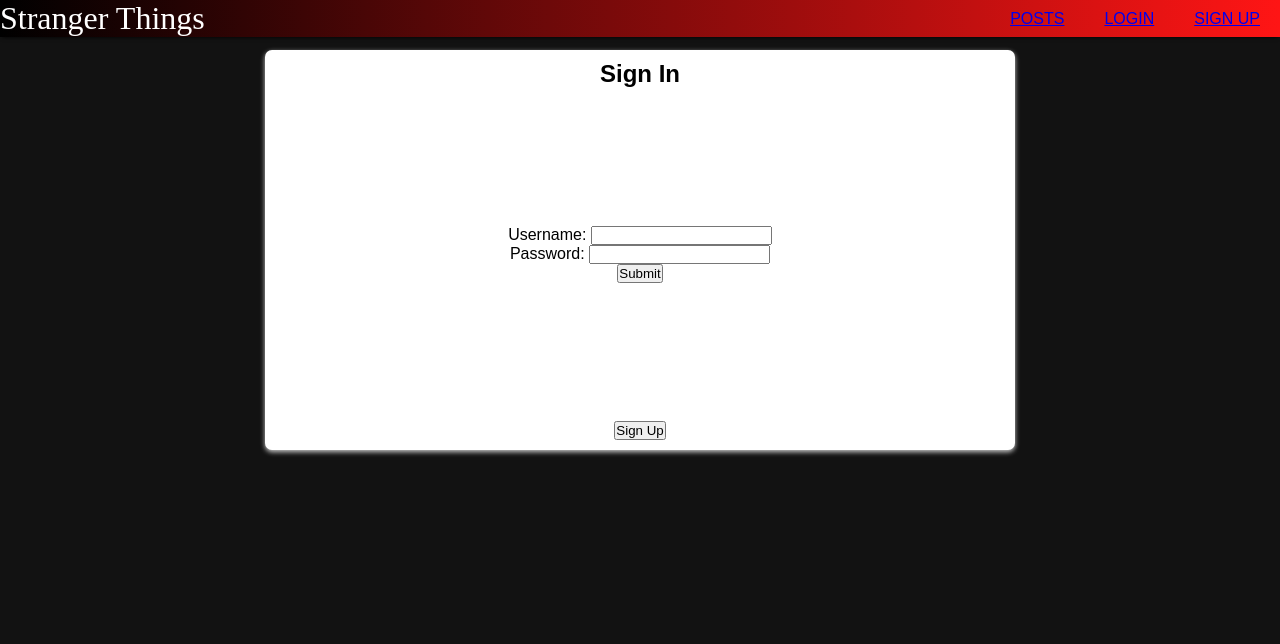
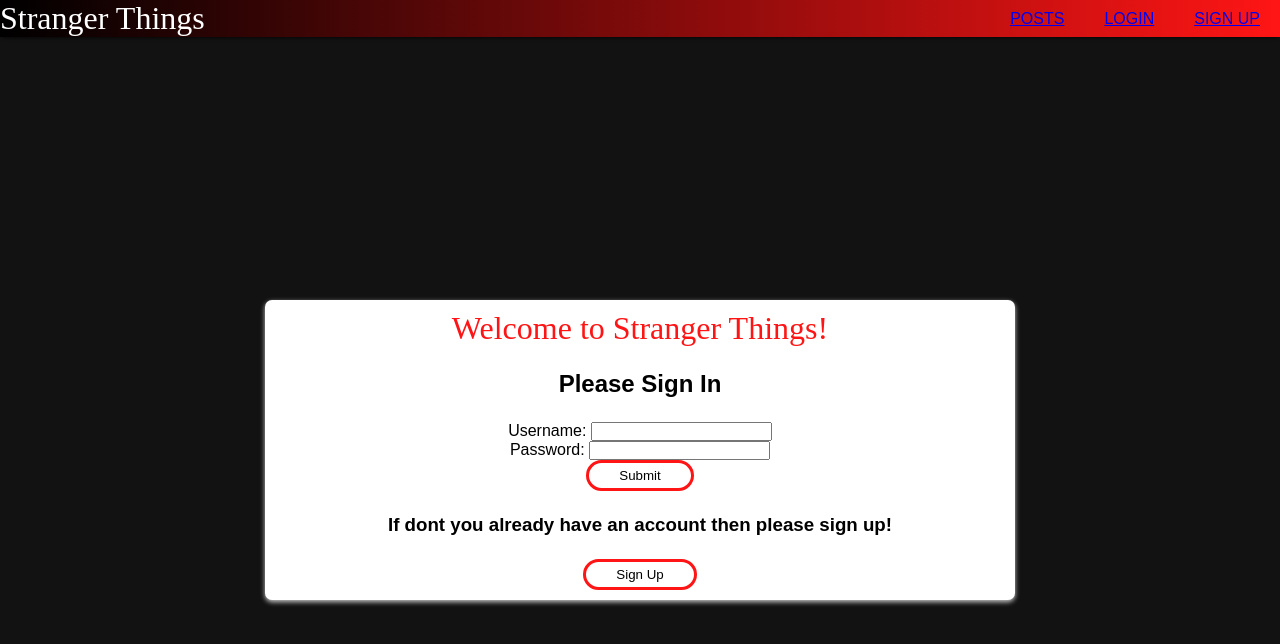
Before and after one commit to GoldenNole/mystrangerthings, a React (Vite) app: page /login in a window 1280 px wide. Shown: the top 644 px of the page. Built offline with nearby package versions, Linux system fonts and the light colour scheme.

Commit message:
Css work and some other changes

```diff
--- a/src/components/DisplayPosts.jsx
+++ b/src/components/DisplayPosts.jsx
@@ -38,7 +38,7 @@
   const postsToDisplay = searchTerm.length ? filteredPosts : posts;
 
   return (
-    <div>
+    <div className="main-container">
       <div className="container">
         <h1>Welcome to Stranger Things!</h1>
         <h2>Search</h2>
@@ -47,10 +47,13 @@
           placeholder="Search Posts"
           onChange={handleChange}
         />
-        {token && (
-        <button className="btn" onClick={() => navigate(`/newpost`)}> Create a Post</button>
-        )}
       </div>
+      {token && (
+        <div className="container">
+          <h1>Create a New Post!</h1>
+          <button className="btn" onClick={() => navigate(`/newpost`)}>Create</button>
+        </div>
+      )}
       {postsToDisplay.map((post) => (
         <div key={post._id} className="container">
           <h1>{post.title}</h1>
--- a/src/components/DisplaySinglePost.jsx
+++ b/src/components/DisplaySinglePost.jsx
@@ -3,6 +3,12 @@
 import { deletePost, fetchPosts, postMessage } from "../API/main";
 import { useParams } from "react-router-dom";
 import Header from "./Header";
+
+/*
+{token && post.isAuthor && (
+            <button className="btn" onClick={() => navigate(`/editpost`)}>Edit</button>
+          )}
+  */
 
 const DisplaySinglePost = () => {
   const [post, setPost] = useState([]);
@@ -27,7 +33,7 @@
   async function handleMessage() {
     try {
       const result = await postMessage(postId, message);
-      getAllPosts();
+      navigate(`/`);
     } catch (error) {
       console.error(error);
     }
@@ -45,24 +51,24 @@
   return (
     <div>
       <Header />
+      <div className="main-container">
       {post.map((post) => (
-        <div key={post._id} className="container">
+        <div key={post._id}>
+          <div className="container">
           <h1>{post.title}</h1>
           <h4>Posted by: {post.author.username}</h4>
           <h3>{post.description}</h3>
           <h3>Asking Price: {post.price}</h3>
           <h3>Location: {post.location}</h3>
           <h3>Will Deliver: {post.willDeliver ? "Yes" : "No"}</h3>
-
+          <br></br>
           {token && post.isAuthor && (
-            <button className="btn" onClick={() => navigate(`/editpost`)}>Edit</button>
+            <button className="delete-btn" onClick={() => handleDelete(post._id)}>Delete</button>
           )}
-          {token && post.isAuthor && (
-            <button className="btn" onClick={() => handleDelete(post._id)}>Delete</button>
-          )}
+          </div>
           {token && !post.isAuthor && (
-            <div>
-              <h3>Message</h3>
+            <div className="container">
+              <h2>Leave a Message</h2>
               <form>
                   <input
                     value={message}
@@ -72,19 +78,25 @@
                     onChange={(e) => setMessage(e.target.value)}
                   />
               </form>
-              <button onClick={() => handleMessage()}>
+              <button className="btn" onClick={() => handleMessage()}>
                 Submit
               </button>
             </div>
           )}
+          {token && post.isAuthor && (
+            <div>
+          <h1>Messages</h1>
           {post.messages.map((message) => (
-            <div key={message._id}>
-              <h3>{message.content} {message.fromUser.username}</h3>
+            <div className="container" key={message._id}>
+              <h2>{message.fromUser.username}</h2>
+              <h3>{message.content}</h3>
             </div>
           ))}
+          </div>)}
         </div>
       ))}
-      <button onClick={() => navigate(`/`)}> Back to Posts</button>
+      <button className="btn" onClick={() => navigate(`/`)}> Back to Posts</button>
+      </div>
     </div>
   );
 }
--- a/src/components/Login.jsx
+++ b/src/components/Login.jsx
@@ -6,7 +6,6 @@
 const Login = () => {
   const [username, setUsername] = useState("");
   const [password, setPassword] = useState("");
-  const [error, setError] = useState("");
   const navigate = useNavigate();
   const token = localStorage.getItem("token");
   console.log("LOGIN TOKEN", token);
@@ -23,7 +22,7 @@
         localStorage.setItem("token", result.data.token);
         navigate("/profile");
       } catch (error) {
-        setError("Username or Password is incorrect, please try again!");
+        alert("Username or Password is incorrect, please try again!");
       }
     }
   };
@@ -31,9 +30,9 @@
   return (
     <>
       <Header />
-      <div className="container">
-      <h2>Sign In</h2>
-      {error && <p>{error}</p>}
+      <div className="login_container center">
+      <h1>Welcome to Stranger Things!</h1>
+      <h2>Please Sign In</h2>
       <form onSubmit={handleSubmit}>
         <label value={username} onChange={(e) => setUsername(e.target.value)}>
           Username: <input />
@@ -43,9 +42,10 @@
           Password: <input />
         </label>
         <br></br>
-        <button>Submit</button>
+        <button className="btn">Submit</button>
       </form>
-      <button onClick={() => navigate("/register")}>Sign Up</button>
+      <h3>If dont you already have an account then please sign up!</h3>
+      <button className="btn" onClick={() => navigate("/register")}>Sign Up</button>
       </div>
     </>
   );
--- a/src/components/Profile.jsx
+++ b/src/components/Profile.jsx
@@ -25,26 +25,35 @@
   return (
     <div>
       <Header />
-      <h1> Hello {user} </h1>
+      <div className="main-container">
+        <h1> Welcome {user}! </h1>
         <h1> My Posts </h1>
+        {userPosts.length === 0 && <div className="container"><h2>You have not posted anything!</h2></div>}
         {userPosts &&
           userPosts.map((post) => (
-          <div key={post._id} className="container">
+            <div key={post._id}>
+              <div className="container">
                 <h1>{post.title}</h1>
                 <h3>{post.description}</h3>
                 <h3>Asking Price: {post.price}</h3>
                 <h3>Location: {post.location}</h3>
                 <h3>Will Deliver: {post.willDeliver ? "Yes" : "No"}</h3>
+                <br></br>
                 <h2> Post Messages</h2>
+              </div>
+
                 {post.messages.map((message) => (
+                  <div className="container">
                   <div key={message._id}>
                     <h3>{message.content}</h3>
                     <h3>From: {message.fromUser.username}</h3>
+                  </div>
                   </div>
                 ))}
             </div>
           ))}
         <h1> My Messages </h1>
+        {userMessages.length === 0 && <div className="container"><h2>You have not messaged anyone!</h2></div>}
         {userMessages &&
           userMessages.map((message) => (
             message.fromUser.username === user && (
@@ -55,6 +64,7 @@
               </div>
             )))}
       </div>
+    </div>
   );
 };
 
--- a/src/components/SignUp.jsx
+++ b/src/components/SignUp.jsx
@@ -6,10 +6,8 @@
 const SignUp = () => {
   const [username, setUsername] = useState("");
   const [password, setPassword] = useState("");
-  const [error, setError] = useState("");
   const navigate = useNavigate();
   const token = localStorage.getItem("token");
-  console.log("LOGIN TOKEN", token);
 
   const handleSubmit = async (event) => {
     event.preventDefault();
@@ -25,7 +23,7 @@
         const token = localStorage.getItem("token");
         navigate("/profile");
       } catch (error) {
-        setError("User already exists, please login instead!");
+        alert("User already exists, please login instead!");
       }
     }
   };
@@ -33,9 +31,9 @@
   return (
     <>
       <Header />
-      <div className="container">
-      <h2>Sign Up</h2>
-      {error && <p>{error}</p>}
+      <div className="login_container center">
+      <h1>Welcome to Stranger Things!</h1>
+      <h2> Please Sign Up</h2>
       <form onSubmit={handleSubmit}>
         <label value={username} onChange={(e) => setUsername(e.target.value)}>
           Username: <input />
@@ -45,9 +43,10 @@
           Password: <input />
         </label>
         <br></br>
-        <button>Submit</button>
+        <button className="btn">Submit</button>
       </form>
-      <button onClick={() => navigate("/login")}>Log In</button>
+      <h3>If you already have an account then use the login!</h3>
+      <button className="btn" onClick={() => navigate("/login")}>Log In</button>
       </div>
     </>
   );
--- a/src/styles.css
+++ b/src/styles.css
@@ -59,25 +59,40 @@
   margin: 50px auto;
   display: flex;
   justify-content: space-between;
+  align-items: right;
+  text-align: center;
+  flex-direction: column;
+  min-height: 100px;
+}
+.center {
+  position: fixed;
+  top: 50%;
+  left: 50%;
+  transform: translate(-50%, -50%);
+}
+
+.main-container {
+  display: flex;
+  align-items: center;
+  flex-direction: column;
+
+  margin-top: 100px;
+  margin-bottom: 100px;
+}
+
+.login_container {
+  background: #fff;
+  border-radius: 7px;
+  box-shadow: 0 2px 5px #ccc;
+  padding: 10px;
+  width: 750px;
+  margin: 50px auto;
+  display: flex;
+  justify-content: space-between;
   align-items: center;
   text-align: center;
   flex-direction: column;
-  min-height: 50vh;
-}
-
-.player-container h2 {
-  text-align: center;
-  margin-bottom: 10px;
-}
-
-.player-container img {
-  width: 100%;
-  object-fit: cover;
-  border-radius: 7px;
-}
-
-#dogimg {
-  height: 250px;
+  min-height: 300px;
 }
 
 header h1 {
@@ -87,17 +102,25 @@
 }
 
 .btn {
+  padding: 5px 30px;
+  border-radius: 2em;
+  border: solid  #FF1515;
+  background-color: #fff;
+}
+
+.btn:hover {
+  transition: all 0.3s ease 0s;
+  background: #19bb3f;
+}
+
+.delete-btn {
   padding: 10px 30px;
   border-radius: 2em;
   border: solid #fff;
 }
 
-.details-button:hover {
-  transition: all 0.3s ease 0s;
-  background: #19bb3f;
-}
 
-.delete-button:hover {
+.delete-btn:hover {
   transition: all 0.3s ease 0s;
   background: #f64f59;
 }
```
Lines whose indentation alone changed are shown as unchanged.
